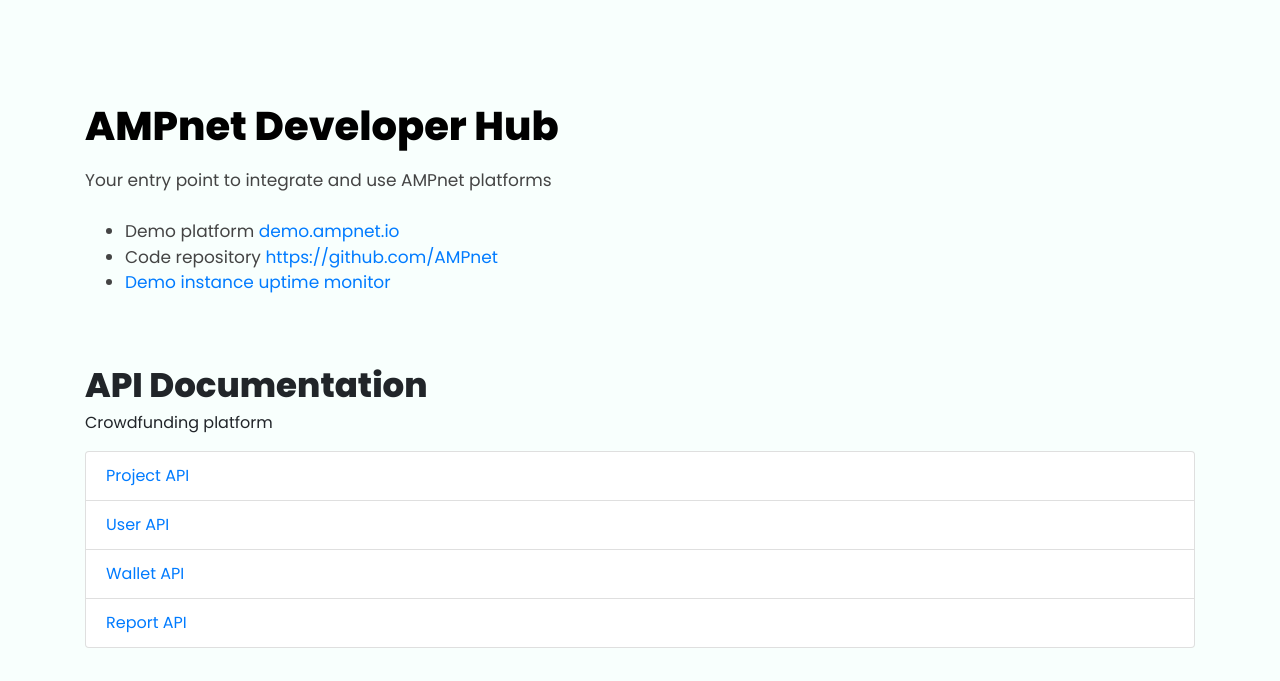
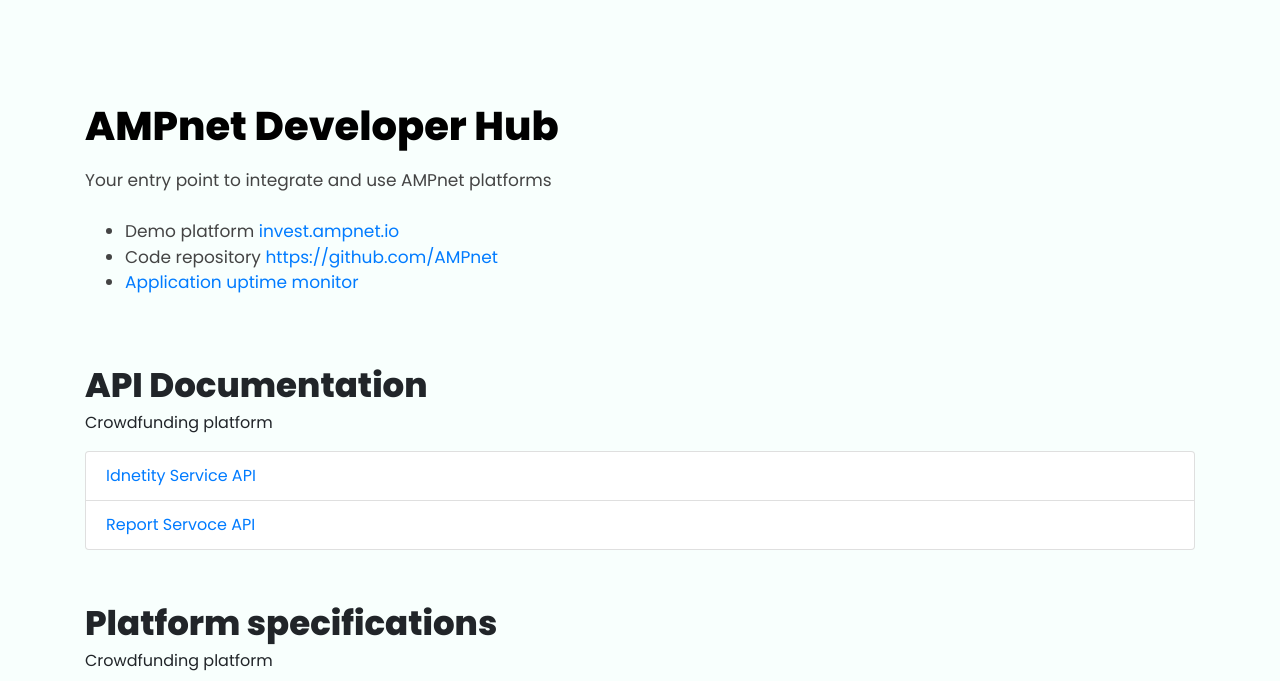
Before and after one commit to AMPnet/ampnet.github.io, a website: page docs/index.html in a window 1280 px wide. Shown: the part 119-800 px from the top of the page. Drawn offline with nearby package versions, Linux system fonts and the light colour scheme.

Commit message:
Update docs page

```diff
--- a/docs/index.html
+++ b/docs/index.html
@@ -37,8 +37,6 @@
             crossorigin="anonymous"></script>
     <link rel="stylesheet" href="./app-1.css" type="text/css">
     <link href="https://fonts.googleapis.com/css2?family=Poppins:wght@200;400;600;800&display=swap" rel="stylesheet">
-
-
     <link rel="shortcut icon" href="favicon.ico" type="image/x-icon">
     <script src="./myapp.js"></script>
 </head>
@@ -76,13 +74,13 @@
                     <br>
                     <ul>
                         <li>
-                            Demo platform <a href="https://demo.ampnet.io">demo.ampnet.io</a>
+                            Demo platform <a href="https://invest.ampnet.io">invest.ampnet.io</a>
                         </li>
                         <li>
                             Code repository <a href="https://github.com/AMPnet">https://github.com/AMPnet</a>
                         </li>
                         <li>
-                            <a href="http://165.232.124.122:9090/targets">Demo instance uptime monitor</a>
+                            <a href="https://invest-api.ampnet.io/monitoring/prometheus/targets">Application uptime monitor</a>
                         </li>
                     </ul>
                 </div>
@@ -96,23 +94,13 @@
                 </div>
                 <ul class="list-group">
                     <li class="list-group-item">
-                        <a class="w-100 h-100" href="http://demo.ampnet.io/docs/project">
-                            Project API
+                        <a class="w-100 h-100" href="http://invest-api.ampnet.io/docs/idnetity">
+                            Idnetity Service API
                         </a>
                     </li>
                     <li class="list-group-item">
-                        <a class="w-100 h-100" href="http://demo.ampnet.io/docs/user">
-                            User API
-                        </a>
-                    </li>
-                    <li class="list-group-item">
-                        <a class="w-100 h-100" href="http://demo.ampnet.io/docs/wallet">
-                            Wallet API
-                        </a>
-                    </li>
-                    <li class="list-group-item">
-                        <a class="w-100 h-100" href="http://demo.ampnet.io/docs/report">
-                            Report API
+                        <a class="w-100 h-100" href="http://invest-api.ampnet.io/docs/report">
+                            Report Servoce API
                         </a>
                     </li>
                 </ul>
@@ -126,7 +114,7 @@
                 </div>
                 <ul class="list-group">
                     <li class="list-group-item">
-                        <a class="w-100 h-100" href="https://github.com/AMPnet/docs/blob/master/ErrorCodes.md">
+                        <a class="w-100 h-100" href="https://github.com/AMPnet/docs/blob/master/ErrorCodes_V2.md">
                             AMPnet Error Codes
                         </a>
                     </li>
```
